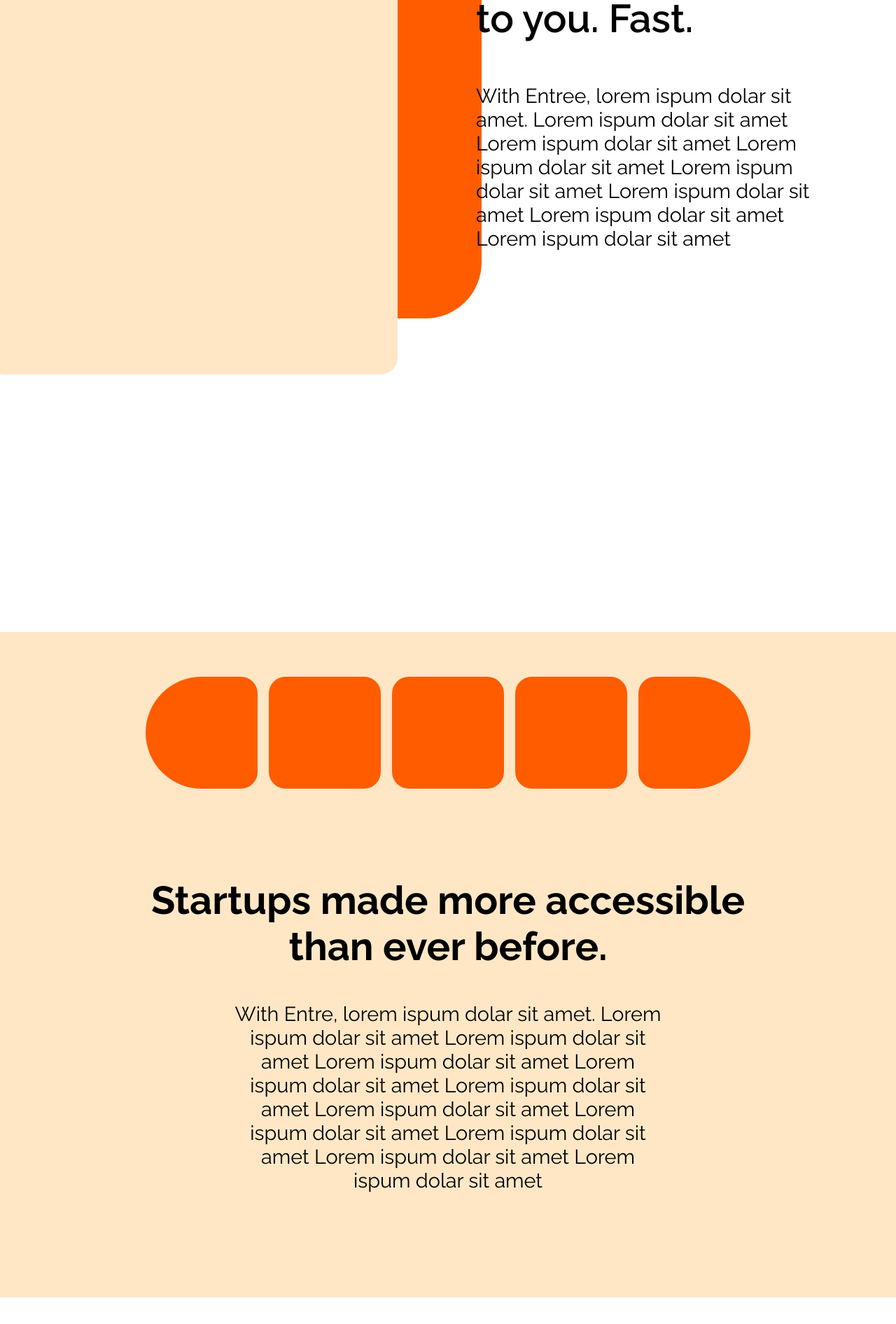
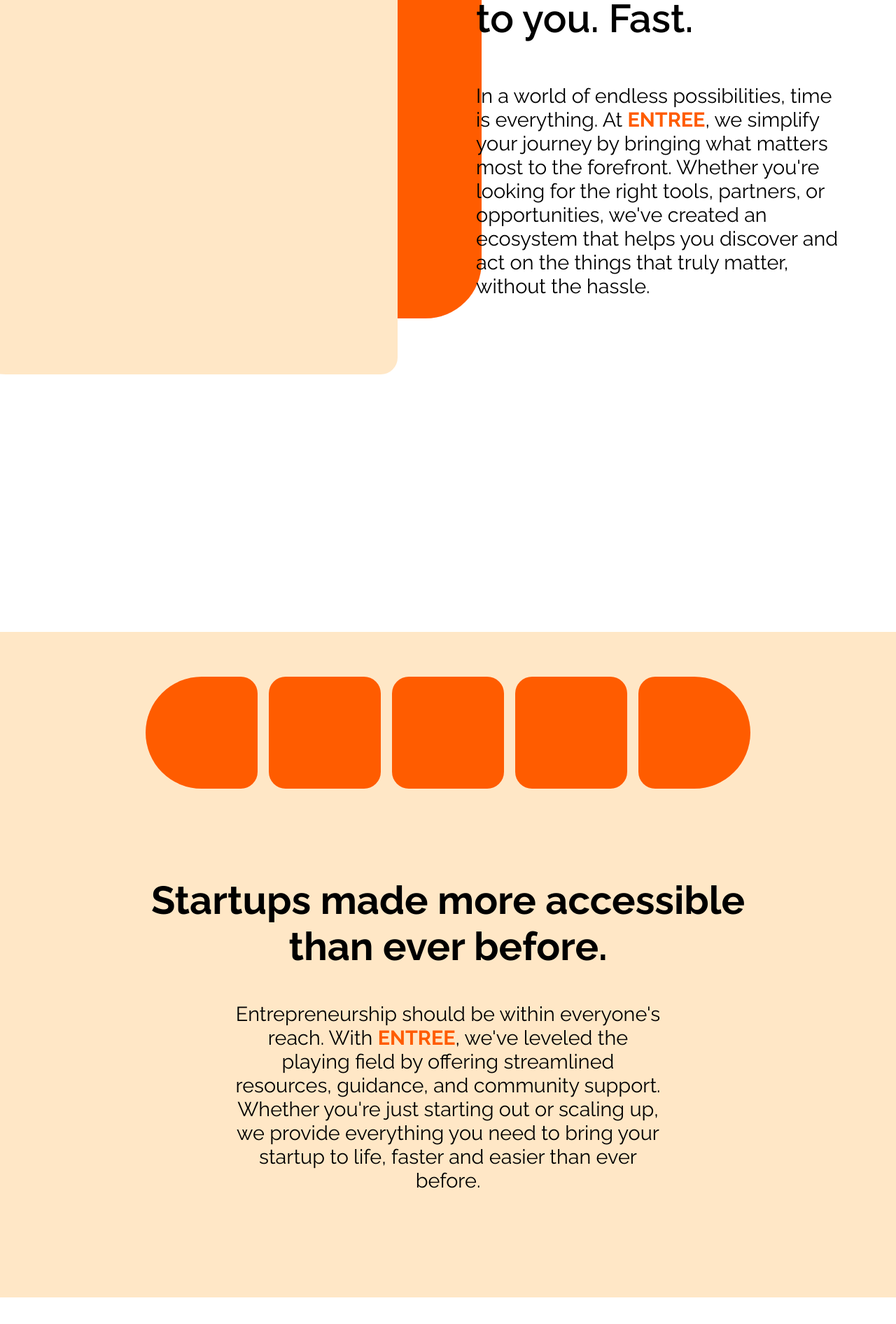
Before and after one commit to AzzaDeveloper/entree, a SvelteKit app: page / in a window 1280 px wide. Shown: the part 1225-3117 px from the top of the page at 70% size. Built offline with nearby package versions, Linux system fonts and the light colour scheme.

Commit message:
[feat] Added some meaningfull info for Home page

```diff
--- a/src/routes/+page.svelte
+++ b/src/routes/+page.svelte
@@ -38,9 +38,11 @@
 		<div class="intro-content">
 			<h1 class="intro-title">Find what matters to you. Fast.</h1>
 			<p class="intro-desc">
-				With Entree, lorem ispum dolar sit amet. Lorem ispum dolar sit amet Lorem ispum dolar sit
-				amet Lorem ispum dolar sit amet Lorem ispum dolar sit amet Lorem ispum dolar sit amet Lorem
-				ispum dolar sit amet Lorem ispum dolar sit amet
+				In a world of endless possibilities, time is everything. At <b
+					style="color: var(--accent-brightorange);">ENTREE</b
+				>, we simplify your journey by bringing what matters most to the forefront. Whether you're
+				looking for the right tools, partners, or opportunities, we've created an ecosystem that
+				helps you discover and act on the things that truly matter, without the hassle.
 			</p>
 		</div>
 	</section>
@@ -57,10 +59,11 @@
 		<div class="intro-content">
 			<h1 class="intro-title">Startups made more accessible than ever before.</h1>
 			<p class="intro-desc">
-				With Entre, lorem ispum dolar sit amet. Lorem ispum dolar sit amet Lorem ispum dolar sit
-				amet Lorem ispum dolar sit amet Lorem ispum dolar sit amet Lorem ispum dolar sit amet Lorem
-				ispum dolar sit amet Lorem ispum dolar sit amet Lorem ispum dolar sit amet Lorem ispum dolar
-				sit amet Lorem ispum dolar sit amet
+				Entrepreneurship should be within everyone's reach. With <b
+					style="color: var(--accent-brightorange);">ENTREE</b
+				>, we've leveled the playing field by offering streamlined resources, guidance, and
+				community support. Whether you're just starting out or scaling up, we provide everything you
+				need to bring your startup to life, faster and easier than ever before.
 			</p>
 		</div>
 	</section>
```
